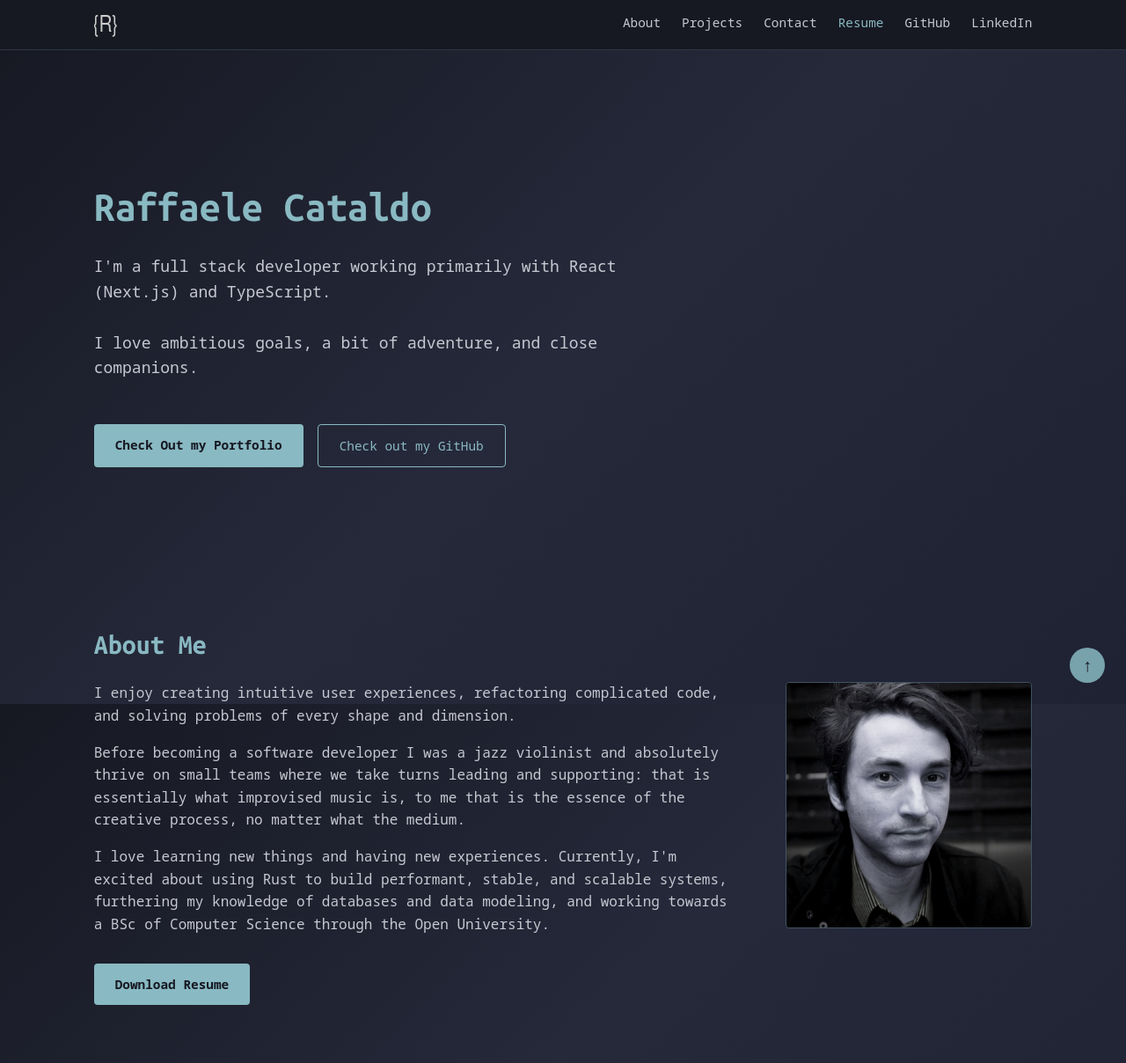
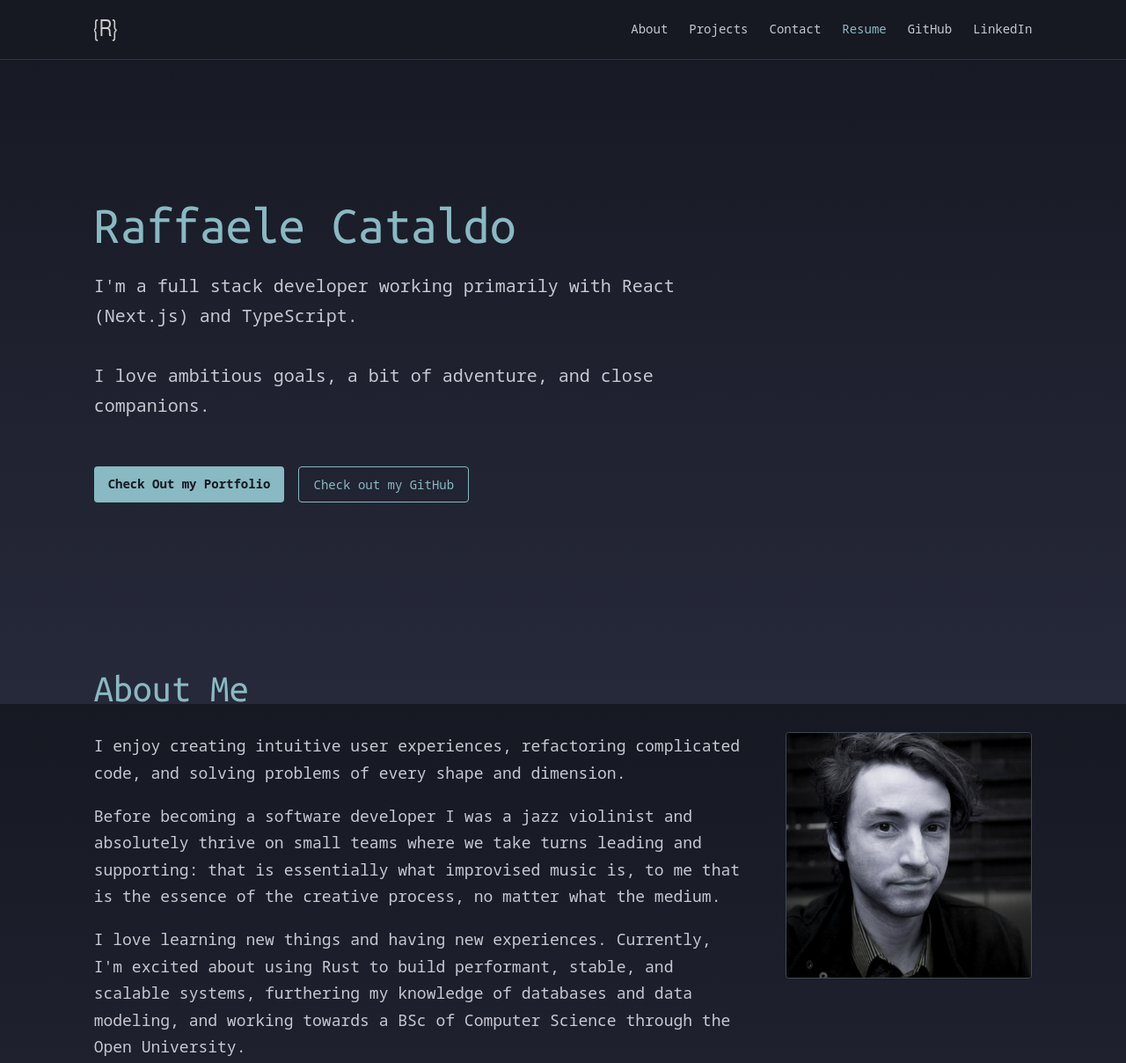
Before and after one commit to farmeroy/portfolio2.0, an Astro site: page / in a window 1280 px wide. Shown: the top 1208 px of the page at 88% size. Built offline with nearby package versions, Linux system fonts and the light colour scheme; Astro itself is replaced by a stand-in of ours.

Commit message:
feat: design tokens

```diff
--- a/src/layouts/Base.astro
+++ b/src/layouts/Base.astro
@@ -23,10 +23,22 @@ const { title = 'Raffaele Cataldo - Developer' } = Astro.props;
   </head>
   <body>
     <slot />
-    <a href="#top" class="back-to-top" aria-label="Back to top">↑</a>
+    <a href="#top" class="back-to-top" aria-label="Back to top">
+      <svg xmlns="http://www.w3.org/2000/svg" viewBox="0 0 24 24" fill="none" stroke="currentColor" stroke-width="2.5" stroke-linecap="round" stroke-linejoin="round" width="20" height="20" aria-hidden="true">
+        <title>Scroll to top</title>
+        <polyline points="18 15 12 9 6 15"></polyline>
+      </svg>
+    </a>
   </body>
 </html>
 
 <style is:global>
   @import '../styles/global.css';
 </style>
+
+<script>
+  const btn = document.querySelector('.back-to-top') as HTMLElement;
+  const show = () => btn.classList.toggle('visible', window.scrollY > 300);
+  window.addEventListener('scroll', show, { passive: true });
+  show();
+</script>
--- a/src/styles/global.css
+++ b/src/styles/global.css
@@ -1,47 +1,87 @@
 @layer reset, base, layout, components;
 
+/* ─── Design tokens ─────────────────────────────────────────── */
 :root {
-  --color-surface:  #161822;
-  --color-accent:   #89b9c2;
-  --color-bg:       #26293a;
-  --color-text:     #c6c8d1;
-  --font-body:      'Noto Sans Mono', monospace;
-  --font-heading:   'Ubuntu Mono', monospace;
-  --max-width:      1200px;
-  --content-width:  min(83.333%, var(--max-width));
+  /* Colors */
+  --color-surface: #161822;
+  --color-accent:  #89b9c2;
+  --color-bg:      #26293a;
+  --color-text:    #c6c8d1;
+
+  /* Fonts */
+  --font-body:    'Noto Sans Mono', monospace;
+  --font-heading: 'Ubuntu Mono', monospace;
+
+  /* Type scale — rem anchored to html default (16px)
+     Tokens are absolute so they don't compound with font-size: var(--text-base) on html */
+  --text-xs:   0.75rem;   /* 12px */
+  --text-sm:   0.875rem;  /* 14px */
+  --text-base: 1.125rem;  /* 18px — body copy */
+  --text-lg:   1.25rem;   /* 20px */
+  --text-xl:   1.5rem;    /* 24px — card titles */
+  --text-h3:   1.75rem;   /* 28px */
+  --text-h2:   clamp(2rem, 3.5vw, 2.75rem);   /* 32–44px — section headings */
+  --text-h1:   clamp(2.5rem, 5vw, 3.75rem);   /* 40–60px — hero name */
+
+  /* Spacing — 4px base */
+  --space-1:  0.25rem;   /*  4px */
+  --space-2:  0.5rem;    /*  8px */
+  --space-3:  0.75rem;   /* 12px */
+  --space-4:  1rem;      /* 16px */
+  --space-5:  1.25rem;   /* 20px */
+  --space-6:  1.5rem;    /* 24px */
+  --space-8:  2rem;      /* 32px */
+  --space-10: 2.5rem;    /* 40px */
+  --space-12: 3rem;      /* 48px */
+  --space-16: 4rem;      /* 64px */
+  --space-20: 5rem;      /* 80px */
+  --space-24: 6rem;      /* 96px */
+
+  /* Radii */
+  --radius-sm: 3px;
+  --radius:    4px;
+  --radius-lg: 6px;
+
+  /* Layout */
+  --max-width:     1200px;
+  --content-width: min(83.333%, var(--max-width));
 }
 
+/* ─── Reset ─────────────────────────────────────────────────── */
 @layer reset {
   *, *::before, *::after { box-sizing: border-box; margin: 0; padding: 0; }
   img { display: block; max-width: 100%; }
   button, input, textarea, select { font: inherit; }
 }
 
+/* ─── Base (element defaults) ───────────────────────────────── */
 @layer base {
   html {
+    font-size: 16px; /* rem anchor — all token rem values are relative to this */
     scroll-behavior: smooth;
-    font-family: var(--font-body);
-    background-color: var(--color-bg);
-    color: var(--color-text);
-    font-size: 16px;
-    line-height: 1.6;
+    background-color: var(--color-surface);
   }
 
   body {
+    font-family: var(--font-body);
+    font-size: var(--text-base); /* 18px — 1rem stays 16px, this sets inherited text size */
+    line-height: 1.7;
+    color: var(--color-text);
     min-height: 100vh;
-    background: linear-gradient(135deg, #161822 0%, #26293a 50%, #1e2233 100%);
+    background: linear-gradient(to bottom, var(--color-surface), var(--color-bg));
     background-attachment: fixed;
   }
 
   h1, h2, h3, h4, h5, h6 {
     font-family: var(--font-heading);
+    font-weight: 400;
     color: var(--color-accent);
     line-height: 1.2;
   }
 
-  h1 { font-size: clamp(2rem, 5vw, 3rem); margin-bottom: 0.5em; }
-  h2 { font-size: clamp(1.5rem, 3vw, 2rem); margin-bottom: 0.75em; }
-  h3 { font-size: 1.25rem; margin-bottom: 0.5em; }
+  h1 { font-size: var(--text-h1); margin-bottom: var(--space-4); }
+  h2 { font-size: var(--text-h2); margin-bottom: var(--space-6); }
+  h3 { font-size: var(--text-h3); margin-bottom: var(--space-4); }
 
   p { margin-bottom: 1em; }
   p:last-child { margin-bottom: 0; }
@@ -49,37 +89,37 @@
   a { color: var(--color-accent); }
   a:hover { opacity: 0.8; }
 
-  ul, ol { padding-left: 1.5em; margin-bottom: 1em; }
-  li { margin-bottom: 0.25em; }
+  ul, ol { padding-left: var(--space-6); margin-bottom: 1em; }
+  li { margin-bottom: var(--space-1); }
 
   blockquote {
     border-left: 3px solid var(--color-accent);
-    padding-left: 1em;
-    margin: 1.5em 0;
-    color: var(--color-text);
+    padding-left: var(--space-4);
+    margin: var(--space-6) 0;
     opacity: 0.85;
     font-style: italic;
   }
 
   code {
     font-family: var(--font-body);
+    font-size: var(--text-sm);
     background: var(--color-surface);
-    padding: 0.1em 0.3em;
-    border-radius: 3px;
-    font-size: 0.9em;
+    padding: 0.1em 0.35em;
+    border-radius: var(--radius-sm);
   }
 
   pre {
     background: var(--color-surface);
-    padding: 1em;
-    border-radius: 6px;
+    padding: var(--space-4);
+    border-radius: var(--radius-lg);
     overflow-x: auto;
-    margin-bottom: 1em;
+    margin-bottom: var(--space-4);
   }
 
   pre code { background: none; padding: 0; }
 }
 
+/* ─── Layout ────────────────────────────────────────────────── */
 @layer layout {
   .page-wrapper {
     width: var(--content-width);
@@ -100,19 +140,16 @@
     display: flex;
     align-items: center;
     justify-content: space-between;
-    padding: 0.75rem 0;
-    gap: 1rem;
+    padding: var(--space-4) 0;
+    gap: var(--space-6);
   }
 
-  .nav-logo img {
-    height: 2rem;
-    width: auto;
-  }
+  .nav-logo img { height: var(--space-8); width: auto; }
 
   .nav-links {
     display: flex;
     align-items: center;
-    gap: 1.5rem;
+    gap: var(--space-6);
     list-style: none;
     padding: 0;
     margin: 0;
@@ -120,26 +157,23 @@
 
   .nav-links a {
     color: var(--color-text);
+    font-size: var(--text-sm);
     text-decoration: none;
-    font-size: 0.9rem;
     transition: color 0.2s;
   }
 
   .nav-links a:hover { color: var(--color-accent); opacity: 1; }
-
   .nav-links .nav-accent { color: var(--color-accent); }
 
-  /* Mobile nav: <details><summary> hamburger */
-  .nav-mobile {
-    display: none;
-  }
+  /* Mobile nav */
+  .nav-mobile { display: none; }
 
   .nav-mobile summary {
     list-style: none;
     cursor: pointer;
     color: var(--color-accent);
-    font-size: 1.5rem;
-    padding: 0.25rem;
+    font-size: var(--text-lg);
+    padding: var(--space-1);
     user-select: none;
   }
 
@@ -152,16 +186,16 @@
     background: var(--color-surface);
     border: 1px solid rgba(137, 185, 194, 0.2);
     border-top: none;
-    min-width: 160px;
+    min-width: 180px;
     z-index: 101;
   }
 
   .nav-mobile .nav-dropdown a {
     display: block;
-    padding: 0.75rem 1.25rem;
+    padding: var(--space-3) var(--space-5);
     color: var(--color-text);
+    font-size: var(--text-sm);
     text-decoration: none;
-    font-size: 0.9rem;
   }
 
   .nav-mobile .nav-dropdown a:hover {
@@ -174,18 +208,14 @@
     .nav-mobile { display: block; position: relative; }
   }
 
-  main {
-    padding-block: 2rem;
-  }
+  main { padding-block: var(--space-12); }
 
-  section {
-    padding-block: 4rem;
-  }
+  section { padding-block: var(--space-20); }
 
   footer {
     background: var(--color-surface);
     border-top: 1px solid rgba(137, 185, 194, 0.2);
-    padding-block: 2rem;
+    padding-block: var(--space-8);
   }
 
   .footer-inner {
@@ -194,14 +224,14 @@
     display: flex;
     align-items: center;
     justify-content: space-between;
-    gap: 1rem;
+    gap: var(--space-4);
     flex-wrap: wrap;
   }
 
-  .footer-inner img { height: 2rem; width: auto; }
+  .footer-inner img { height: var(--space-8); width: auto; }
 
   .footer-imprint {
-    font-size: 0.85rem;
+    font-size: var(--text-xs);
     color: var(--color-text);
     opacity: 0.7;
     text-align: right;
@@ -210,25 +240,24 @@
   /* Back to top */
   .back-to-top {
     position: fixed;
-    bottom: 1.5rem;
-    right: 1.5rem;
+    bottom: var(--space-6);
+    right: var(--space-6);
     background: var(--color-accent);
     color: var(--color-surface);
-    width: 2.5rem;
-    height: 2.5rem;
+    width: var(--space-10);
+    height: var(--space-10);
     border-radius: 50%;
     display: flex;
     align-items: center;
     justify-content: center;
     text-decoration: none;
-    font-size: 1.25rem;
-    font-weight: bold;
-    opacity: 0.85;
+    opacity: 0;
+    pointer-events: none;
     transition: opacity 0.2s;
-    line-height: 1;
   }
 
-  .back-to-top:hover { opacity: 1; color: var(--color-surface); }
+  .back-to-top.visible { opacity: 0.85; pointer-events: auto; }
+  .back-to-top:hover { opacity: 1; }
 
   /* Hero */
   .hero {
@@ -238,20 +267,20 @@
     justify-content: center;
   }
 
-  .hero p { font-size: 1.125rem; max-width: 55ch; }
+  .hero p { font-size: var(--text-lg); max-width: 55ch; }
 
   .hero-actions {
     display: flex;
-    gap: 1rem;
+    gap: var(--space-4);
     flex-wrap: wrap;
-    margin-top: 2rem;
+    margin-top: var(--space-8);
   }
 
   /* About */
   .about-grid {
     display: grid;
     grid-template-columns: 1fr auto;
-    gap: 2rem 3rem;
+    gap: var(--space-8) var(--space-12);
     align-items: start;
   }
 
@@ -266,39 +295,35 @@
     width: 280px;
     height: 280px;
     object-fit: cover;
-    border-radius: 4px;
+    border-radius: var(--radius);
     border: 1px solid rgba(137, 185, 194, 0.3);
   }
 
   @media (max-width: 640px) {
-    .about-grid {
-      grid-template-columns: 1fr;
-    }
-    .about-portrait {
-      grid-row: auto;
-      grid-column: 1;
-    }
+    .about-grid { grid-template-columns: 1fr; }
+    .about-portrait { grid-row: auto; grid-column: 1; }
     .about-portrait img { width: 200px; height: 200px; }
   }
 
-  /* Case study content */
+  /* Case study */
   .case-study-content { max-width: 70ch; }
-  .case-study-content h1 { margin-bottom: 2rem; }
-  .case-study-content img { margin-block: 1.5rem; border-radius: 4px; }
+  .case-study-content h1 { margin-bottom: var(--space-8); }
+  .case-study-content img { margin-block: var(--space-6); border-radius: var(--radius); }
 }
 
+/* ─── Components ────────────────────────────────────────────── */
 @layer components {
   /* Buttons */
   .btn {
     display: inline-block;
-    padding: 0.75rem 1.5rem;
-    border-radius: 4px;
+    padding: var(--space-2) var(--space-4);
+    border-radius: var(--radius);
     font-family: var(--font-body);
-    font-size: 0.9rem;
+    font-size: var(--text-sm);
     text-decoration: none;
     cursor: pointer;
-    transition: opacity 0.2s, background 0.2s;
     border: none;
+    transition: opacity 0.2s ease-in-out, background 0.2s ease-in-out, color 0.2s ease-in-out;
   }
 
   .btn-primary {
@@ -315,17 +340,34 @@
 
   .btn:hover { opacity: 0.85; }
 
-  /* Projects grid */
+  /* Projects grid — container queries */
+  #projects {
+    container-type: inline-size;
+    container-name: projects-section;
+  }
+
   .projects-grid {
     display: grid;
-    grid-template-columns: repeat(auto-fill, minmax(280px, 1fr));
-    gap: 1.5rem;
+    grid-template-columns: 1fr;
+    gap: var(--space-6);
+  }
+
+  @container projects-section (min-width: 520px) {
+    .projects-grid { grid-template-columns: repeat(2, 1fr); }
+  }
+
+  @container projects-section (min-width: 800px) {
+    .projects-grid { grid-template-columns: repeat(3, 1fr); }
+  }
+
+  @container projects-section (min-width: 1100px) {
+    .projects-grid { grid-template-columns: repeat(4, 1fr); }
   }
 
   .project-card {
     background: var(--color-surface);
     border: 1px solid rgba(137, 185, 194, 0.2);
-    border-radius: 6px;
+    border-radius: var(--radius-lg);
     overflow: hidden;
     display: flex;
     flex-direction: column;
@@ -341,43 +383,47 @@
   }
 
   .card-body {
-    padding: 1rem;
+    padding: var(--space-5);
     flex: 1;
     display: flex;
     flex-direction: column;
   }
 
   .card-body h3 {
-    color: var(--color-accent);
-    font-size: 1rem;
-    margin-bottom: 0.5rem;
+    font-size: var(--text-xl);
+    margin-bottom: var(--space-3);
   }
 
   .card-body p {
-    font-size: 0.875rem;
+    font-size: var(--text-base);
     flex: 1;
-    margin-bottom: 1rem;
+    margin-bottom: var(--space-4);
   }
 
   .card-actions {
     display: flex;
-    gap: 0.5rem;
+    gap: var(--space-2);
     flex-wrap: wrap;
   }
 
   .card-actions a {
-    font-size: 0.8rem;
-    padding: 0.35rem 0.75rem;
-    border-radius: 3px;
+    font-size: var(--text-sm);
+    padding: var(--space-2) var(--space-3);
+    border-radius: var(--radius-sm);
     border: 1px solid var(--color-accent);
     color: var(--color-accent);
     text-decoration: none;
+    transition: background 0.2s ease-in-out, color 0.2s ease-in-out;
   }
 
-  .card-actions a:hover { background: var(--color-accent); color: var(--color-surface); opacity: 1; }
+  .card-actions a:hover {
+    background: var(--color-accent);
+    color: var(--color-surface);
+    opacity: 1;
+  }
 
   .projects-cta {
-    margin-top: 2.5rem;
+    margin-top: var(--space-10);
     text-align: center;
   }
 
@@ -385,18 +431,18 @@
   form {
     display: flex;
     flex-direction: column;
-    gap: 1rem;
+    gap: var(--space-4);
     max-width: 540px;
   }
 
   .form-group {
     display: flex;
     flex-direction: column;
-    gap: 0.35rem;
+    gap: var(--space-1);
   }
 
   .form-group label {
-    font-size: 0.85rem;
+    font-size: var(--text-sm);
     color: var(--color-accent);
   }
 
@@ -404,10 +450,9 @@
   .form-group textarea {
     background: var(--color-surface);
     border: 1px solid rgba(137, 185, 194, 0.3);
-    border-radius: 4px;
-    padding: 0.75rem;
+    border-radius: var(--radius);
+    padding: var(--space-3);
     color: var(--color-text);
-    font-family: var(--font-body);
     width: 100%;
   }
 
@@ -423,7 +468,7 @@
   .contact-grid {
     display: grid;
     grid-template-columns: 1fr 1fr;
-    gap: 3rem;
+    gap: var(--space-12);
     align-items: start;
   }
 
```
